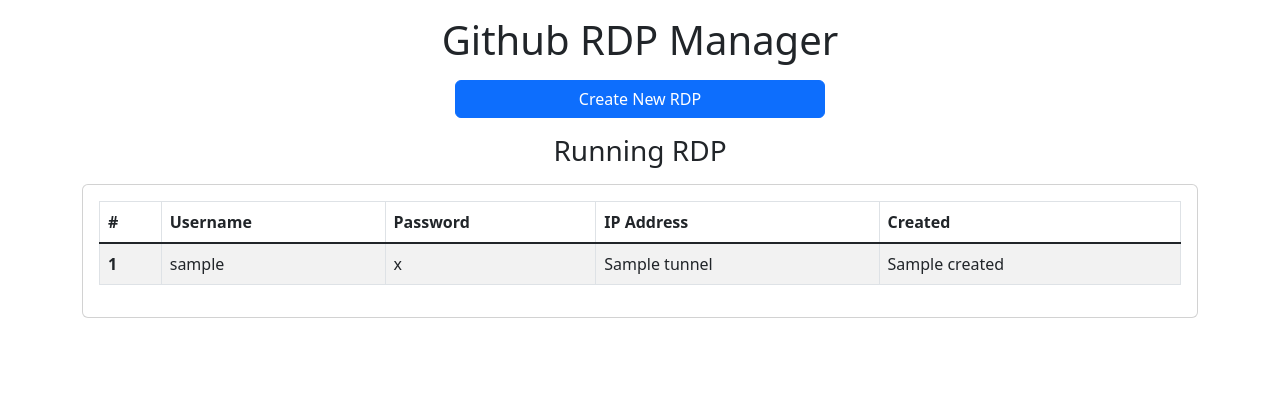
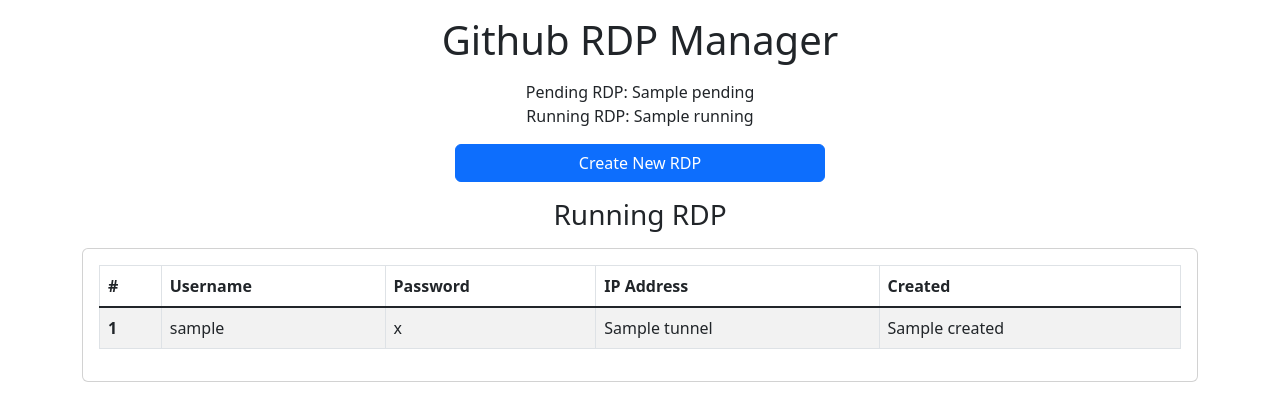
Before and after one commit to sec13b/Github-RDP-Manager, a Flask app: template templates/index.html in a window 1280 px wide. Shown: the top 420 px of the page. Run offline with Flask 2, Linux system fonts and the light colour scheme; the template is opened without the code that fills it: most values are stand-ins (such as "Sample title", 1, 10 or a date in 2020).

Commit message:
Update index.html

```diff
--- a/templates/index.html
+++ b/templates/index.html
@@ -27,6 +27,8 @@
 		   {% endif %}
 		{% endwith %}
 		<h1 class="text-center my-3">Github RDP Manager</h1>
+		<p class="text-center my-0">Pending RDP: {{ pending }}</p>
+		<p class="text-center">Running RDP: {{ running }}</p>
 		<form method="POST">
 			<button type="submit" class="btn btn-primary btn-block" style="display: block;margin-left: auto;margin-right: auto;max-width: 370px;width: 100%;">Create New RDP</button>
 		</form>
```
